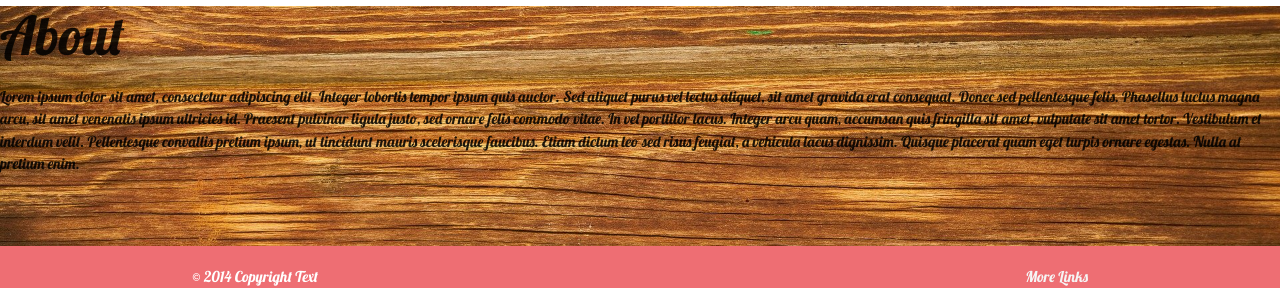
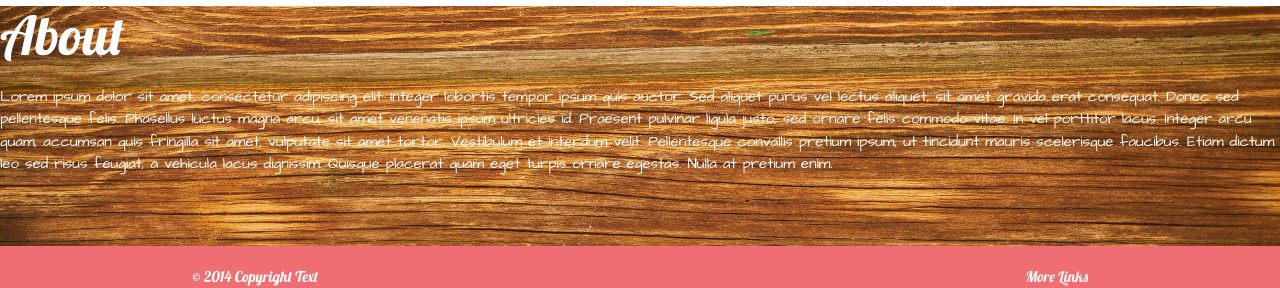
Before and after one commit to anteCedens/CI-MS3-cookbook, a Flask app: page / in a window 1280 px wide. Shown: the part 645-933 px from the top of the page. Run offline with Flask 2, Linux system fonts and the light colour scheme; data that the repository does not hold is empty; some libraries are stand-ins or nearby versions.

Commit message:
Assigned 'Architects Daughter' font to all p element. Change 'About' section's font color to white. Wrapped welcome message in separate div

```diff
--- a/static/css/style.css
+++ b/static/css/style.css
@@ -1,5 +1,5 @@
 @import url("https://fonts.googleapis.com/css2?family=Lobster&display=swap");
-@import url('https://fonts.googleapis.com/css2?family=Architects+Daughter&display=swap');
+@import url("https://fonts.googleapis.com/css2?family=Architects+Daughter&display=swap");
 
 html,
 body {
@@ -21,4 +21,9 @@ body {
   background-position: center;
   background-repeat: no-repeat;
   background-size: cover;
+  color: white;
 }
+
+p {
+  font-family: "Architects Daughter", cursive;
+}
--- a/templates/index.html
+++ b/templates/index.html
@@ -1,8 +1,10 @@
 {% extends 'base.html' %} {% block content %}
 
 <div class="carousel">
-  <h1>Welcome!</h1>
-  <p>to Q-zine - an online fanzine for fans of cuisine</p>
+  <div id="welcome-text">
+    <h1>Welcome!</h1>
+    <p>to <strong>Q-zine</strong> - an online fanzine for fans of cuisine!</p>
+  </div>
   <a class="carousel-item" href="#one!"
     ><img
       src="https://images.immediate.co.uk/production/volatile/sites/30/2020/08/chorizo-mozarella-gnocchi-bake-cropped-9ab73a3.jpg?quality=90&resize=700%2C636"
```
